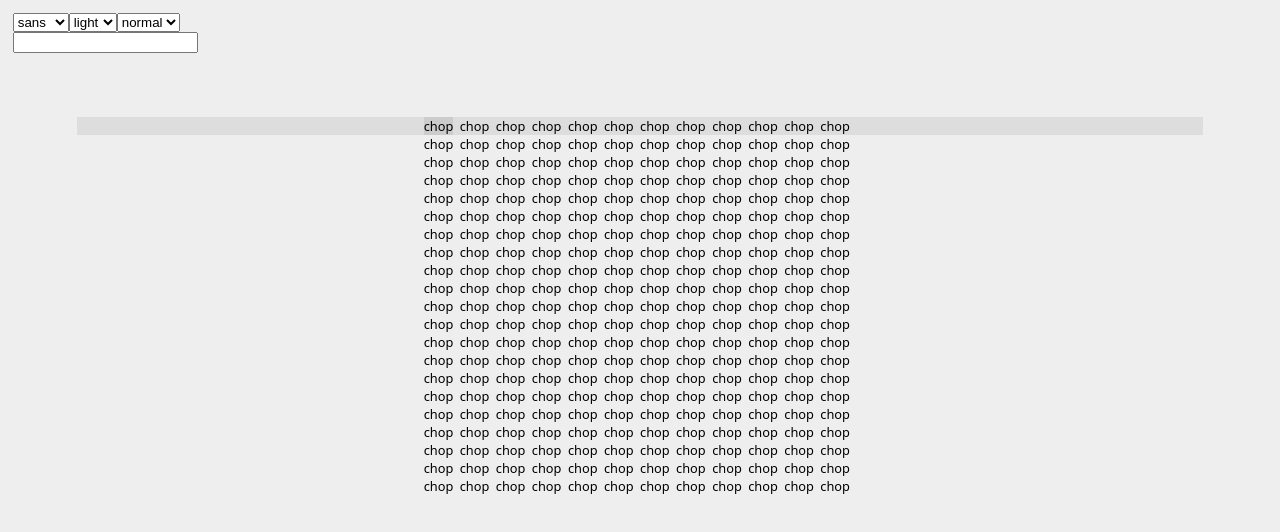
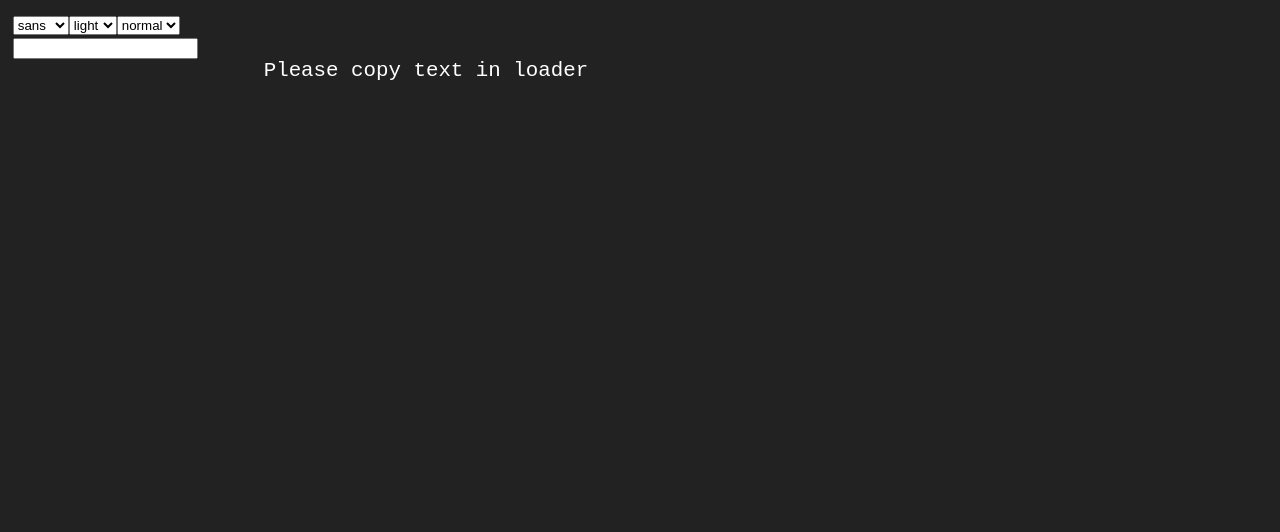
Before and after one commit to jpzk/chopchop, a React (Create React App) app: page / in a window 1280 px wide. Shown: the top 532 px of the page. Built offline with nearby package versions, Linux system fonts and the light colour scheme.

Commit message:
fixed chopping algo; fixed theme; fixed boundary

```diff
--- a/src/App.js
+++ b/src/App.js
@@ -1,4 +1,4 @@
-import React, {useState, useEffect, useCallback} from 'react';
+import React, {useState, useCallback} from 'react';
 import './App.css';
 
 import Loader from './Loader.js'
@@ -20,13 +20,7 @@ const StyledApp = styled.div`
 `
 
 export default () => {
-
-  var temptext = ""
-  for(var i=0;i<255;i++) {
-    temptext = temptext + "chop ";
-  }
-
-  const [text, setText] = useState(temptext)
+  const [text, setText] = useState(null)
   const [cursor, setCursor] = useState(0)
   const [index, setIndex] = useState({
     line2word: [],
@@ -35,8 +29,8 @@ export default () => {
 
   // global application state
   const [theme, setTheme] = useState(({
-    font: fonts.sans,
-    theme: themes.light,
+    font: fonts.mono,
+    theme: themes.dark,
     zoom: zooms.normal
   }))
 
@@ -46,13 +40,20 @@ export default () => {
       setCursor((cursor) => cursor > 0 ? cursor - 1 : 0)
     }
     if(key === "l" || key === "ArrowRight") {
-      setCursor((cursor) => cursor + 1)
+      setCursor((cursor) =>
+        cursor == index.word2line.length - 1 ? cursor : cursor + 1)
     }
-    if(key === "ArrowDown") {
-      setCursor((cursor) => index.line2word[index.word2line[cursor] + 1])
+    if(key === "j") {
+      setCursor((cursor) =>
+        index.word2line[cursor] + 1 == index.line2word.length  ?
+          cursor :
+        index.line2word[index.word2line[cursor] + 1])
     }
-    if(key === "ArrowUp") {
-      setCursor((cursor) => index.line2word[index.word2line[cursor] - 1])
+    if(key === "k") {
+      setCursor((cursor) =>
+        index.word2line[cursor] == 0 ?
+          cursor :
+        index.line2word[index.word2line[cursor] - 1])
     }
   },[setCursor, index])
 
@@ -63,7 +64,7 @@ export default () => {
     <ThemeProvider theme={theme}>
           <StyledApp>
             <Options setTheme={setTheme}/>
-            <Loader onChange={setText}/>
+            <Loader onChange={e => {setText(e); setCursor(0)}}/>
             <Reader
               cursor={cursor}
               text={text}
--- a/src/Reader.js
+++ b/src/Reader.js
@@ -2,12 +2,12 @@ import React, {useMemo} from 'react';
 import styled from 'styled-components'
 
 const StyledLine = styled.div`
+  opacity: 0.3;
   ${props => props.selected && `
     background-color: ${props.theme.theme.selectedLineBg};
+    opacity: 1;
   `}
 `
-const Line = ({selected, children}) => <StyledLine>{children}</StyledLine>
-
 const StyledWord = styled.div`
   display: inline-block;
   margin-right: 0.5vw;
@@ -20,42 +20,48 @@ const NoText = "Please copy text in loader"
 
 // will only be called when text or wordsPerLine changes
 const compute = (text, wordsPerLine) => {
-  const words = text.split(" ")
+  const words = text.trim().split(" ")
   var chars = 0
-  var lines = []
-  var line = []
+  var lines = [[]]
+  var currentLine = 0
   var index = {line2word: [], word2line: []}
 
-  index.line2word.push(0)
   words.forEach((e, i) => {
-    index.word2line.push(lines.length)
     chars = chars + e.length
-    line.push({content: e, index: i})
+    index.word2line.push(currentLine)
+    lines[currentLine].push({content: e, index: i})
     if(chars > wordsPerLine) {
+      index.line2word.push(lines[currentLine][0].index)
+      lines.push([])
+      currentLine = currentLine + 1
       chars = 0
-      lines.push(line)
-      index.line2word.push(i+1)
-      line = []
     }
   })
+
   return({lines, index})
 }
 
 const StyledReader = styled.div`
-  padding: 5vw;
-  text-align: center;
+  padding-left:20%;
+  padding-right:20%;
 `
 export default ({cursor, text, wordsPerLine, onIndexUpdate}) => {
   var rendered = ""
   if(text != null) {
-    const {lines, index} = useMemo(() => compute(text, wordsPerLine), [text, wordsPerLine])
-    onIndexUpdate(index)
+    const {lines, index} =
+      useMemo(() => {
+        const {lines, index} = compute(text, wordsPerLine)
+        onIndexUpdate(index)
+        return({lines, index})
+      }, [text, wordsPerLine])
 
     rendered = lines.map((l,i) => {
       return(
-        <StyledLine selected={i === index.word2line[cursor]}>
+        <StyledLine key={i} selected={i === index.word2line[cursor]}>
         {l.map((w, i) =>
-          <StyledWord selected={w.index === cursor}>{w.content}</StyledWord>)
+          <StyledWord key={i} selected={w.index === cursor}>
+            {w.content}
+          </StyledWord>)
         }
         </StyledLine>)
     })
--- a/src/event.js
+++ b/src/event.js
@@ -1,4 +1,4 @@
-import React, {useRef, useEffect} from 'react';
+import {useRef, useEffect} from 'react';
 
 export function useEventListener(eventName, handler, element = window){
   const savedHandler = useRef();
--- a/src/theme.js
+++ b/src/theme.js
@@ -1,6 +1,7 @@
 export const themes = {
   light: {
     foreground: '#000',
+    fadedForeground: '#eee',
     background: '#eee',
     selectedFg: '#000',
     selectedBg: '#ccc',
@@ -8,6 +9,7 @@ export const themes = {
   },
   dark: {
     foreground: '#fff',
+    fadedForeground: '#555',
     background: '#222',
     selectedFg: '#fff',
     selectedBg: '#666',
@@ -28,7 +30,7 @@ export const fonts = {
 }
 
 export const zooms = {
-  normal: "1vw",
-  bigger: "2vw",
-  extra: "3vw"
+  normal: "1.3rem",
+  bigger: "1.4rem",
+  extra: "1.5rem"
 }
```
